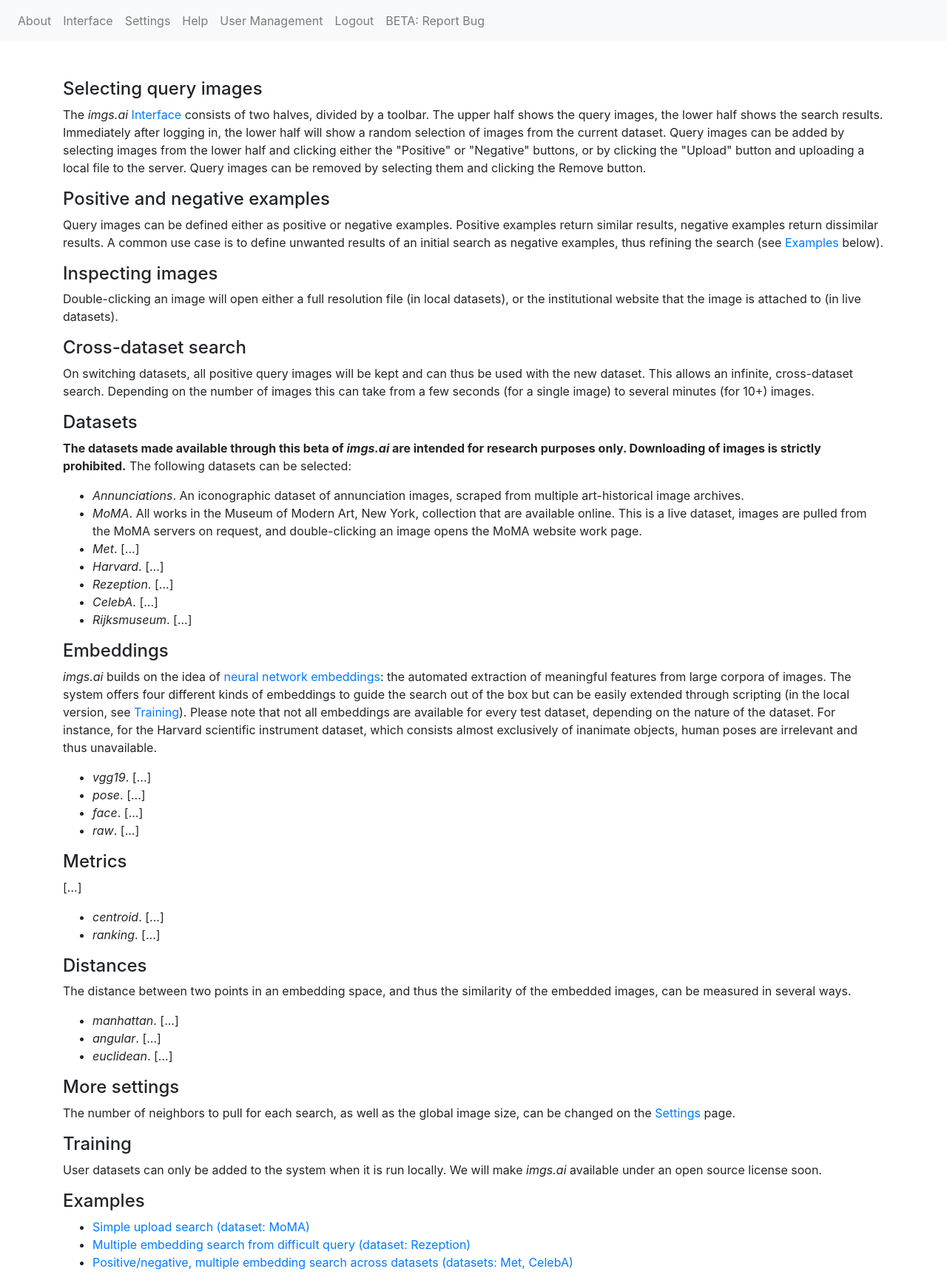
After one commit to IZdigital-FAU/imgs.ai, a Flask app: page /help in a window 1280 px wide. The commit adds this page. Shown: the whole page at 74% size. Run offline with Flask 2, Linux system fonts and the light colour scheme; the visitor is signed in with stand-in values (Sample User, id 1); data comes from the database, SQL or seed files in the repository; parts of the project's set-up code (start-up, migrations or seed data) failed here and were passed over; some libraries are stand-ins or nearby versions.

Commit message:
New index and help pages

```diff
--- a/app/forms.py
+++ b/app/forms.py
@@ -28,7 +28,7 @@ class SignupForm(FlaskForm):
             EqualTo("password", message="Passwords must match."),
         ],
     )
-    submit = SubmitField("Register")
+    submit = SubmitField("Register", render_kw={"class": "btn btn-light"})
 
 
 class LoginForm(FlaskForm):
@@ -36,7 +36,7 @@ class LoginForm(FlaskForm):
         "Email", validators=[DataRequired(), Email(message="Enter a valid email.")]
     )
     password = PasswordField("Password", validators=[DataRequired()])
-    submit = SubmitField("Log In")
+    submit = SubmitField("Log In", render_kw={"class": "btn btn-light"})
 
 
 class ResourceSelectionForm(FlaskForm):
--- a/app/routes.py
+++ b/app/routes.py
@@ -18,6 +18,11 @@ def load_user(user_id):
 @app.route("/")
 def index():
     return render_template("index.html", title="imgs.ai")
+
+
+@app.route("/help")
+def help():
+    return render_template("help.html", title="imgs.ai")
 
 
 @app.route("/signup", methods=["GET", "POST"])
--- a/app/static/css.css
+++ b/app/static/css.css
@@ -16,6 +16,10 @@
 }
 */
 
+.logo {
+  max-height: 40px;
+}
+
 .container{
   margin-top: 50px;
 }
--- /dev/null
+++ b/app/templates/help.html
@@ -0,0 +1,71 @@
+{% extends "layout.html" %}
+{% block title %}{{title}}{% endblock %}
+
+{% block content %}
+<div class="container">
+	<div class="row">
+		<div class="col">
+
+			<h4>Selecting query images</h4>
+			<p>The <i>imgs.ai</i> <a href="{{ url_for('interface') }}">Interface</a> consists of two halves, divided by a toolbar. The upper half shows the query images, the lower half shows the search results. Immediately after logging in, the lower half will show a random selection of images from the current dataset. Query images can be added by selecting images from the lower half and clicking either the "Positive" or "Negative" buttons, or by clicking the "Upload" button and uploading a local file to the server. Query images can be removed by selecting them and clicking the Remove button.</p>
+
+			<h4>Positive and negative examples</h4>
+			<p>Query images can be defined either as positive or negative examples. Positive examples return similar results, negative examples return dissimilar results. A common use case is to define unwanted results of an initial search as negative examples, thus refining the search (see <a href="#Examples">Examples</a> below).</p>
+
+			<h4>Inspecting images</h4>
+			<p>Double-clicking an image will open either a full resolution file (in local datasets), or the institutional website that the image is attached to (in live datasets).</p>
+
+			<h4>Cross-dataset search</h4>
+			<p>On switching datasets, all positive query images will be kept and can thus be used with the new dataset. This allows an infinite, cross-dataset search. Depending on the number of images this can take from a few seconds (for a single image) to several minutes (for 10+) images.</p>
+
+			<h4>Datasets</h4>
+			<b>The datasets made available through this beta of <i>imgs.ai</i> are intended for research purposes only. Downloading of images is strictly prohibited.</b> The following datasets can be selected:</p>
+			<ul>
+				<li><i>Annunciations</i>. An iconographic dataset of annunciation images, scraped from multiple art-historical image archives.</li>
+				<li><i>MoMA</i>. All works in the Museum of Modern Art, New York, collection that are available online. This is a live dataset, images are pulled from the MoMA servers on request, and double-clicking an image opens the MoMA website work page.</li>
+				<li><i>Met</i>. [...]</li>
+				<li><i>Harvard</i>. [...]</li>
+				<li><i>Rezeption</i>. [...]</li>
+				<li><i>CelebA</i>. [...]</li>
+				<li><i>Rijksmuseum</i>. [...]</li>
+			</ul>
+
+			<h4>Embeddings</h4>
+			<p><i>imgs.ai</i> builds on the idea of <a href="https://developers.google.com/machine-learning/crash-course/embeddings/video-lecture">neural network embeddings</a>: the automated extraction of meaningful features from large corpora of images. The system offers four different kinds of embeddings to guide the search out of the box but can be easily extended through scripting (in the local version, see <a href="#Training">Training</a>). Please note that not all embeddings are available for every test dataset, depending on the nature of the dataset. For instance, for the Harvard scientific instrument dataset, which consists almost exclusively of inanimate objects, human poses are irrelevant and thus unavailable.</p>
+			<ul>
+				<li><i>vgg19</i>. [...]</li>
+				<li><i>pose</i>. [...]</li>
+				<li><i>face</i>. [...]</li>
+				<li><i>raw</i>. [...]</li>
+			</ul>
+
+			<h4>Metrics</h4>
+			<p>[...]</p>
+			<ul>
+				<li><i>centroid</i>. [...]</li>
+				<li><i>ranking</i>. [...]</li>
+			</ul>
+
+			<h4>Distances</h4>
+			<p>The distance between two points in an embedding space, and thus the similarity of the embedded images, can be measured in several ways.</p>
+			<ul>
+				<li><i>manhattan</i>. [...]</li>
+				<li><i>angular</i>. [...]</li>
+				<li><i>euclidean</i>. [...]</li>
+			</ul>
+
+			<h4>More settings</h4>
+			<p>The number of neighbors to pull for each search, as well as the global image size, can be changed on the <a href="{{ url_for('settings') }}">Settings</a> page.</p>
+
+			<h4 id="Training">Training</h3>
+			<p>User datasets can only be added to the system when it is run locally. We will make <i>imgs.ai</i> available under an open source license soon.</p>
+
+			<h4 id="Examples">Examples</h4>
+			<ul>
+				<li><a href="{{ url_for('static', filename='moma.gif') }}">Simple upload search (dataset: MoMA)</a></li>
+				<li><a href="{{ url_for('static', filename='rezeption.gif') }}">Multiple embedding search from difficult query (dataset: Rezeption)</a></li>
+				<li><a href="{{ url_for('static', filename='met.gif') }}">Positive/negative, multiple embedding search across datasets (datasets: Met, CelebA)</a></li>
+			</ul>
+		</div>
+</div>
+{% endblock %}
--- a/app/templates/layout.html
+++ b/app/templates/layout.html
@@ -2,6 +2,22 @@
 <html>
 
 <head>
+
+	<!-- Twitter card -->
+	<meta name="twitter:card" content="summary" />
+	<meta name="twitter:title" content="imgs.ai" />
+	<meta name="twitter:description" content="A fast, dataset-agnostic, deep visual search engine for digital art history" />
+	<meta name="twitter:image" content="https://imgs.ai/static/social.jpg" />
+
+	<!-- Facebook OG -->
+	<meta property="og:title" content="imgs.ai" />
+	<meta property="og:site_name" content="imgs.ai" />
+	<meta property="og:url" content="https://imgs.ai/" />
+	<meta property="og:description" content="A fast, dataset-agnostic, deep visual search engine for digital art history" />
+	<meta property="og:image" content="https://imgs.ai/static/social.jpg" />
+	<meta property="og:type" content="website" />
+	<meta property="og:locale" content="en_US" />
+
 	<title>{% block title %}{% endblock %}</title>
 	<link rel="stylesheet" type="text/css" href="{{url_for('static', filename='css.css') }}">
 	<script src="https://cdnjs.cloudflare.com/ajax/libs/jquery/3.5.1/jquery.min.js"
--- a/app/templates/navbar.html
+++ b/app/templates/navbar.html
@@ -3,6 +3,7 @@
 		<li class="nav-item"><a class="nav-link" href="/">About</a></li>
 		<li class="nav-item"><a class="nav-link" href="{{ url_for('interface') }}">Interface</a></li>
 		<li class="nav-item"><a class="nav-link" href="{{ url_for('settings') }}">Settings</a></li>
+		<li class="nav-item"><a class="nav-link" href="{{ url_for('help') }}">Help</a></li>
 		{% if not current_user.is_anonymous and current_user.id==1%}
 		<li class="nav-item"><a class="nav-link" href="{{ url_for('users') }}">User Management</a></li>
 		{% endif %}
--- a/app/templates/settings.html
+++ b/app/templates/settings.html
@@ -3,6 +3,8 @@
 
 {% block content %}
 <div class="container">
+	<div class="row">
+		<div class="col">
 			<form id="settings" action="{{ url_for('interface') }}" method="POST"></form>
 
 			<div class="form-group">
@@ -24,6 +26,7 @@
 			</div>
 
 			<input type="submit" class="btn btn-light" name="btn" value="Apply" form="settings">
-
+		</div>
+	</div>
 </div>
 {% endblock %}
```
Also changed, not shown: DISCLAIMER.md (deleted, +0 -16 lines), app/templates/index.html (+22 -1 lines), app/static/fau.png (added), app/static/moma.gif (added), app/static/social.jpg (added), app/static/ucsb.png (added), app/static/warburg.jpg (deleted), 2 other files. Lines whose indentation alone changed are shown as unchanged.
